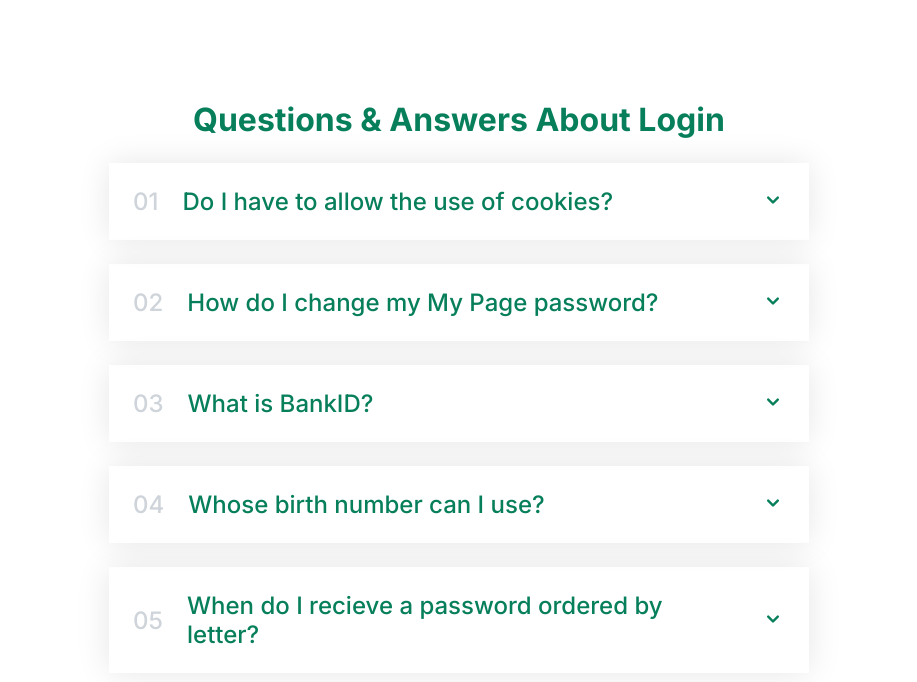
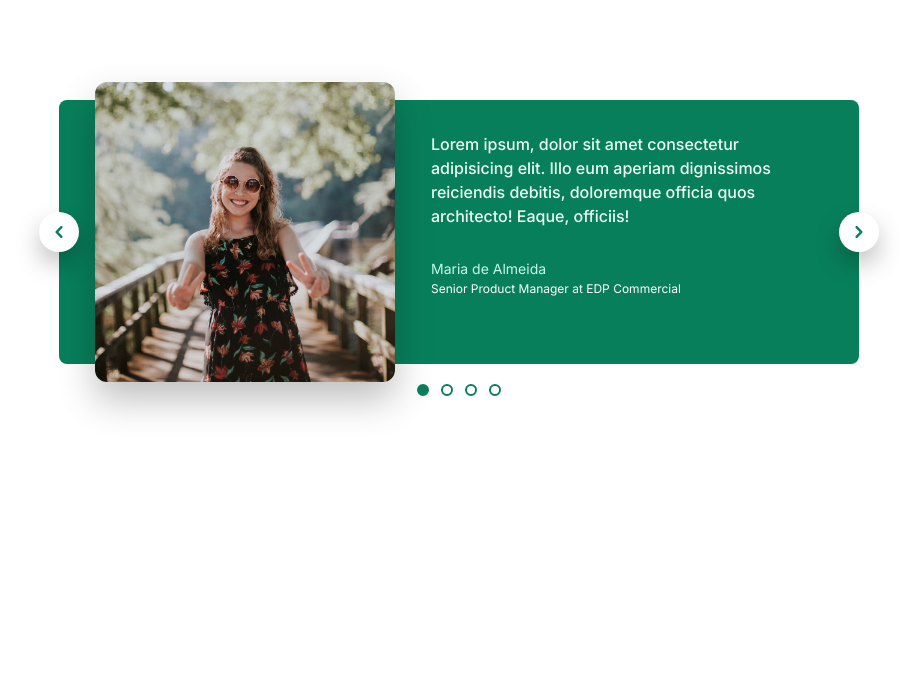
Before and after one commit to hsn2903/s-components, a React (Create React App) app: page / in a window 1280 px wide. Shown: the top 682 px of the page, without its empty margins (181-1098 px from the left). Built offline with nearby package versions, Linux system fonts and the light colour scheme.

Commit message:
carousel html markup added

```diff
--- a/src/App.js
+++ b/src/App.js
@@ -1,9 +1,10 @@
-import { Accordion } from "./components";
+import { Accordion, Carousel } from "./components";
 
 const App = () => {
   return (
     <div>
-      <Accordion />
+      {/* <Accordion /> */}
+      <Carousel />
     </div>
   );
 };
--- /dev/null
+++ b/src/components/02-Carousel/Carousel.css
@@ -0,0 +1,103 @@
+.carousel {
+  width: 800px;
+  margin: 100px auto;
+  background-color: #087f5b;
+  border-radius: 8px;
+  color: #fff;
+  padding: 32px;
+  padding-left: 86px;
+  padding-right: 48px;
+
+  display: flex;
+
+  /* align-items: center; */
+  gap: 86px;
+
+  position: relative;
+}
+
+.carousel img {
+  height: 200px;
+  border-radius: 8px;
+  transform: scale(1.5);
+  box-shadow: 0 12px 24px rgba(0, 0, 0, 0.25);
+}
+
+.carousel .testimonial-text {
+  flex: 18px;
+  font-weight: 500;
+  line-height: 1.5;
+  margin-bottom: 32px;
+  color: #effcf5;
+}
+
+.carousel .testimonial-author {
+  font-size: 14px;
+  margin-bottom: 4px;
+  color: #c3fae8;
+}
+
+.carousel .testimonial-job {
+  font-size: 12px;
+}
+
+/* CONTROLS */
+.carousel .btn {
+  background-color: #fff;
+  border: none;
+  height: 40px;
+  width: 40px;
+  border-radius: 50%;
+  color: #087f5b;
+  cursor: pointer;
+
+  position: absolute;
+
+  box-shadow: 0 12px 24px rgba(0, 0, 0, 0.25);
+
+  display: flex;
+  align-items: center;
+  justify-content: center;
+}
+
+.carousel .btn__left {
+  /* in relation to PARENT ELEMENT */
+  left: 0;
+  top: 50%;
+  /* in relation to ELEMENT ITSELF */
+  transform: translate(-50%, -50%);
+}
+
+.carousel .btn__right {
+  right: 0;
+  top: 50%;
+  transform: translate(50%, -50%);
+}
+
+.carousel .btn-icon {
+  height: 24px;
+  width: 24px;
+}
+
+.carousel .dots {
+  position: absolute;
+  left: 50%;
+  bottom: 0;
+  transform: translate(-50%, 32px);
+
+  display: flex;
+  gap: 12px;
+}
+
+.carousel .dots .dot {
+  height: 12px;
+  width: 12px;
+  background-color: #fff;
+  border: 2px solid #087f5b;
+  border-radius: 50%;
+  cursor: pointer;
+}
+
+.carousel .dots .dot__fill {
+  background-color: #087f5b;
+}
--- /dev/null
+++ b/src/components/02-Carousel/Carousel.js
@@ -0,0 +1,37 @@
+import { HiChevronLeft, HiChevronRight } from "react-icons/hi";
+import "./Carousel.css";
+import mariaImage from "../../assets/img/maria.jpg";
+
+const Carousel = () => {
+  return (
+    <div className="carousel">
+      <img src={mariaImage} alt="Maria de Almeida" />
+      <blockquote className="testimonial">
+        <p className="testimonial-text">
+          Lorem ipsum, dolor sit amet consectetur adipisicing elit. Illo eum
+          aperiam dignissimos reiciendis debitis, doloremque officia quos
+          architecto! Eaque, officiis!
+        </p>
+        <p className="testimonial-author">Maria de Almeida</p>
+        <p className="testimonial-job">
+          Senior Product Manager at EDP Commercial
+        </p>
+      </blockquote>
+
+      <button className="btn btn__left">
+        <HiChevronLeft className="btn-icon" />
+      </button>
+      <button className="btn btn__right">
+        <HiChevronRight className="btn-icon" />
+      </button>
+      <div className="dots">
+        <button className="dot dot__fill">&nbsp;</button>
+        <button className="dot">&nbsp;</button>
+        <button className="dot">&nbsp;</button>
+        <button className="dot">&nbsp;</button>
+      </div>
+    </div>
+  );
+};
+
+export default Carousel;
--- a/src/components/index.js
+++ b/src/components/index.js
@@ -1,3 +1,4 @@
 import Accordion from "./01-Accordion/Accordion";
+import Carousel from "./02-Carousel/Carousel";
 
-export { Accordion };
+export { Accordion, Carousel };
```
Also changed, not shown: src/assets/img/maria.jpg (added).
